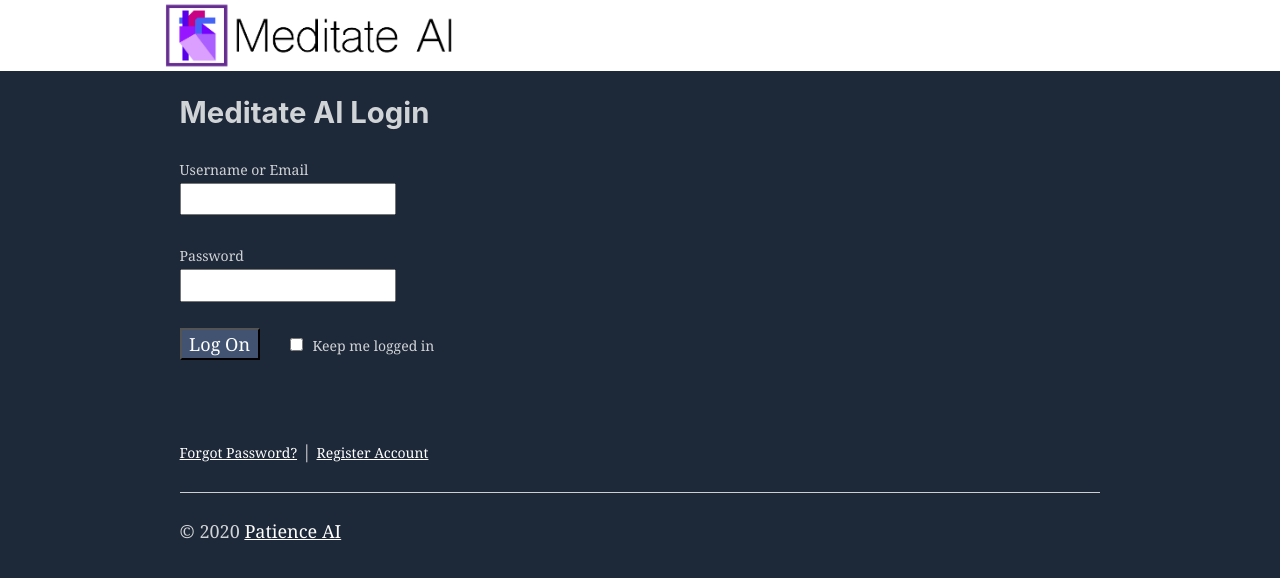
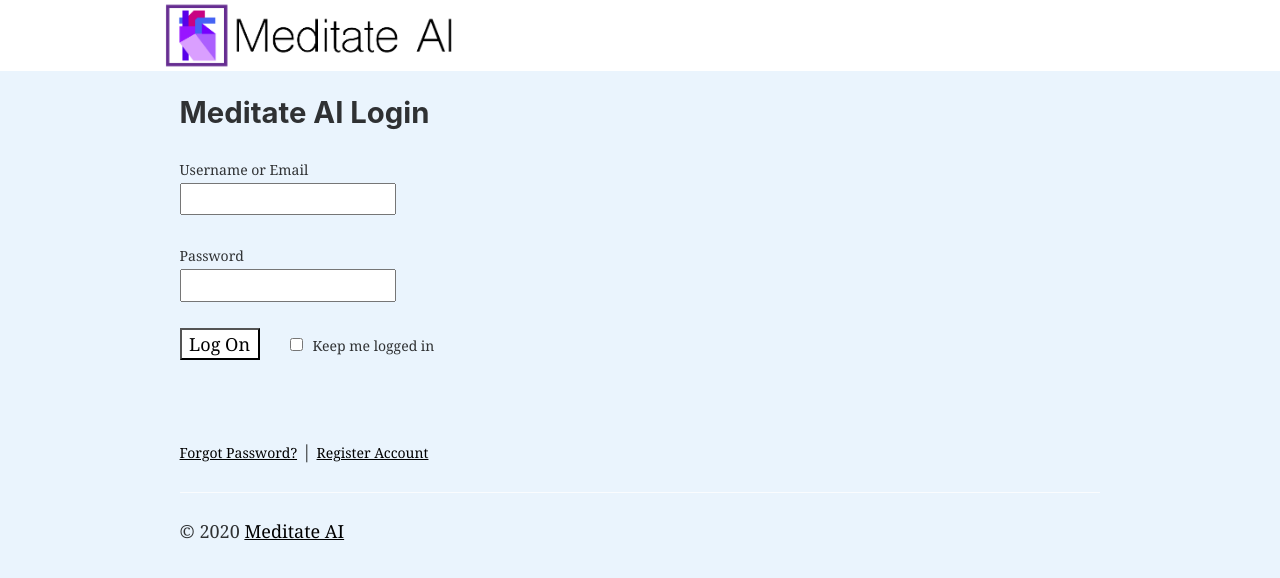
Before and after one commit to michaeldnguyen93/patiencedemo, a Gatsby site: page / in a window 1280 px wide. Built offline with nearby package versions, Linux system fonts and the light colour scheme; Gatsby itself is replaced by a stand-in of ours.

Commit message:
Changed color scheme to light

```diff
--- a/gatsby-config.js
+++ b/gatsby-config.js
@@ -1,7 +1,7 @@
 module.exports = {
   siteMetadata: {
-    title: `Gatsby Default Starter`,
-    description: `Kick off your next, great Gatsby project with this default starter. This barebones starter ships with the main Gatsby configuration files you might need.`,
+    title: `Meditate AI`,
+    description: `The world's leading medical data annotation as a service provider.`,
     author: `@gatsbyjs`,
   },
   plugins: [
--- a/src/components/image.js
+++ b/src/components/image.js
@@ -16,7 +16,7 @@
 const Image = () => {
   const data = useStaticQuery(graphql`
     query {
-      placeholderImage: file(relativePath: { eq: "patience-logo.png" }) {
+      placeholderImage: file(relativePath: { eq: "meditateai-logo.png" }) {
         childImageSharp {
           fluid(maxWidth: 300) {
             ...GatsbyImageSharpFluid_noBase64
--- a/src/components/layout.css
+++ b/src/components/layout.css
@@ -7,7 +7,7 @@
   margin: 0;
   -webkit-font-smoothing: antialiased;
   -moz-osx-font-smoothing: grayscale;
-  background: #1d2838;
+  background: #eaf4fd;
 }
 article,
 aside,
@@ -43,10 +43,10 @@
 a {
   background-color: transparent;
   -webkit-text-decoration-skip: objects;
-  color: white;
+  color: rgb(0, 0, 0);
 }
 a:visited{
-  color: white;
+  color: rgb(0, 0, 0);
 }
 a:active,
 a:hover {
@@ -204,7 +204,7 @@
   box-sizing: inherit;
 }
 body {
-  color: hsla(0, 0%, 100%, 0.8);
+  color: hsla(0, 0%, 0%, 0.8);
   font-family: georgia, serif;
   font-weight: normal;
   word-wrap: break-word;
--- a/src/components/layout.js
+++ b/src/components/layout.js
@@ -27,7 +27,7 @@
   return (
     <>
       {/*<Header siteTitle={data.site.siteMetadata.title} />*/}
-      <Header siteTitle='Patience AI' />
+      <Header siteTitle='Meditate AI' />
       <div
         style={{
           margin: `0 auto`,
@@ -42,7 +42,7 @@
         <hr />
         © {new Date().getFullYear()}
         {` `}
-        <a href="https://www.patienceai.com">Patience AI</a>
+        <a href="https://www.meditateai.com">Meditate AI</a>
       </footer>
       </div>
     </>
--- a/src/pages/index.js
+++ b/src/pages/index.js
@@ -23,11 +23,11 @@
         <input type="password" name="password"></input>
       </label>
     </form>
-    <Link to="/page-2/">
+    <Link to="/dashboard/">
       <button style={{
           marginRight:30,
-          background:"#415370",
-          color:"white",
+          background:"white",
+          color:"black",
           width:"80px"
         }}>
         Log On
@@ -42,11 +42,11 @@
     <br />
     <br />
     <br />
-    <Link to="/page-2" style={{fontSize:14}}>
+    <Link to="/dashboard" style={{fontSize:14}}>
       Forgot Password?
     </Link>
     {' | '}
-    <Link to="/page-2" style={{fontSize:14}}>
+    <Link to="/dashboard" style={{fontSize:14}}>
       Register Account
     </Link>
     {/*<Link to="/page-2/">Go to page 2</Link>*/}
```
Also changed, not shown: src/images/meditateai-logo.png (renamed from src/images/patience-logo.png), src/pages/dashboard.js (renamed from src/pages/page-2.js).
